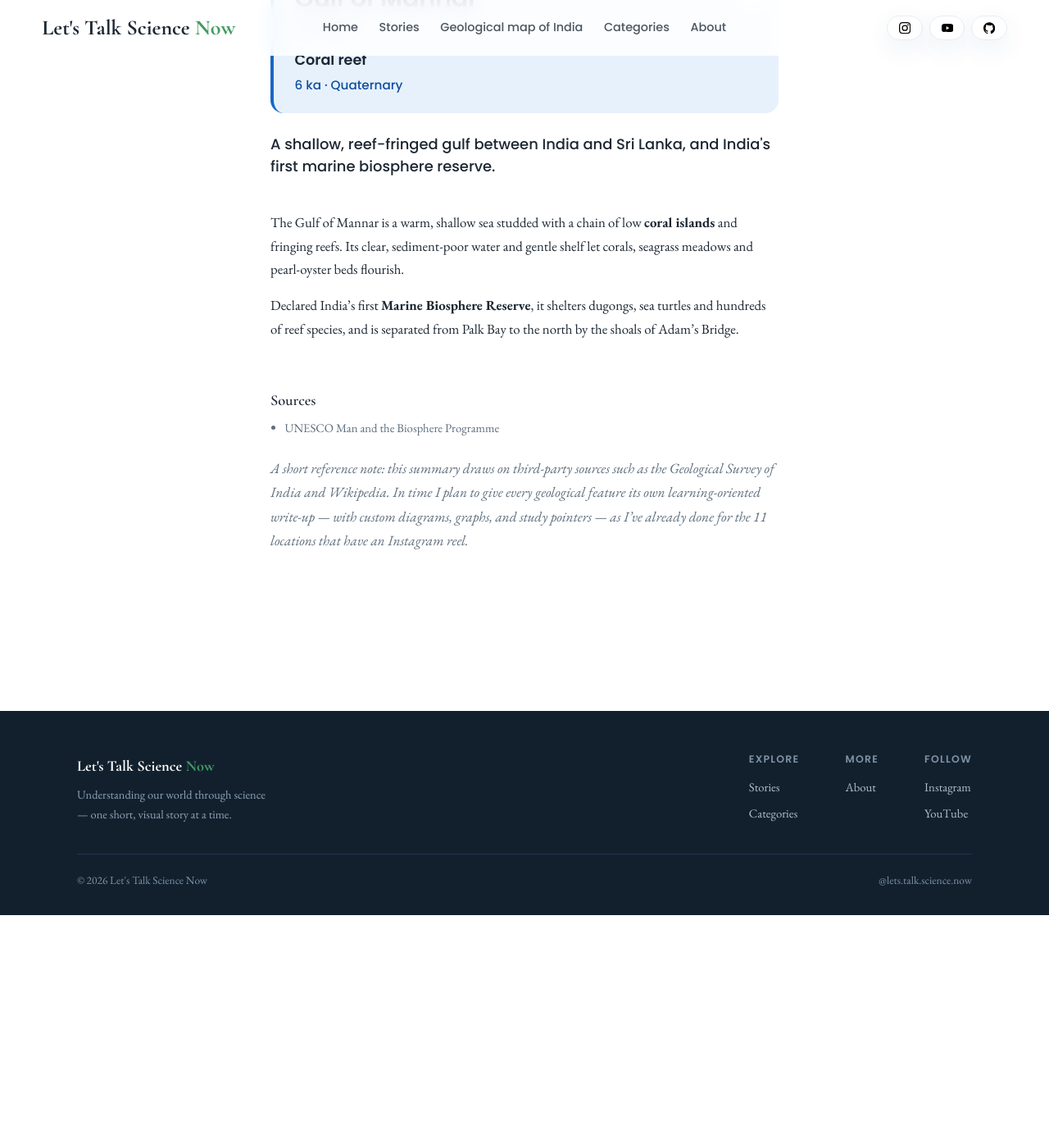
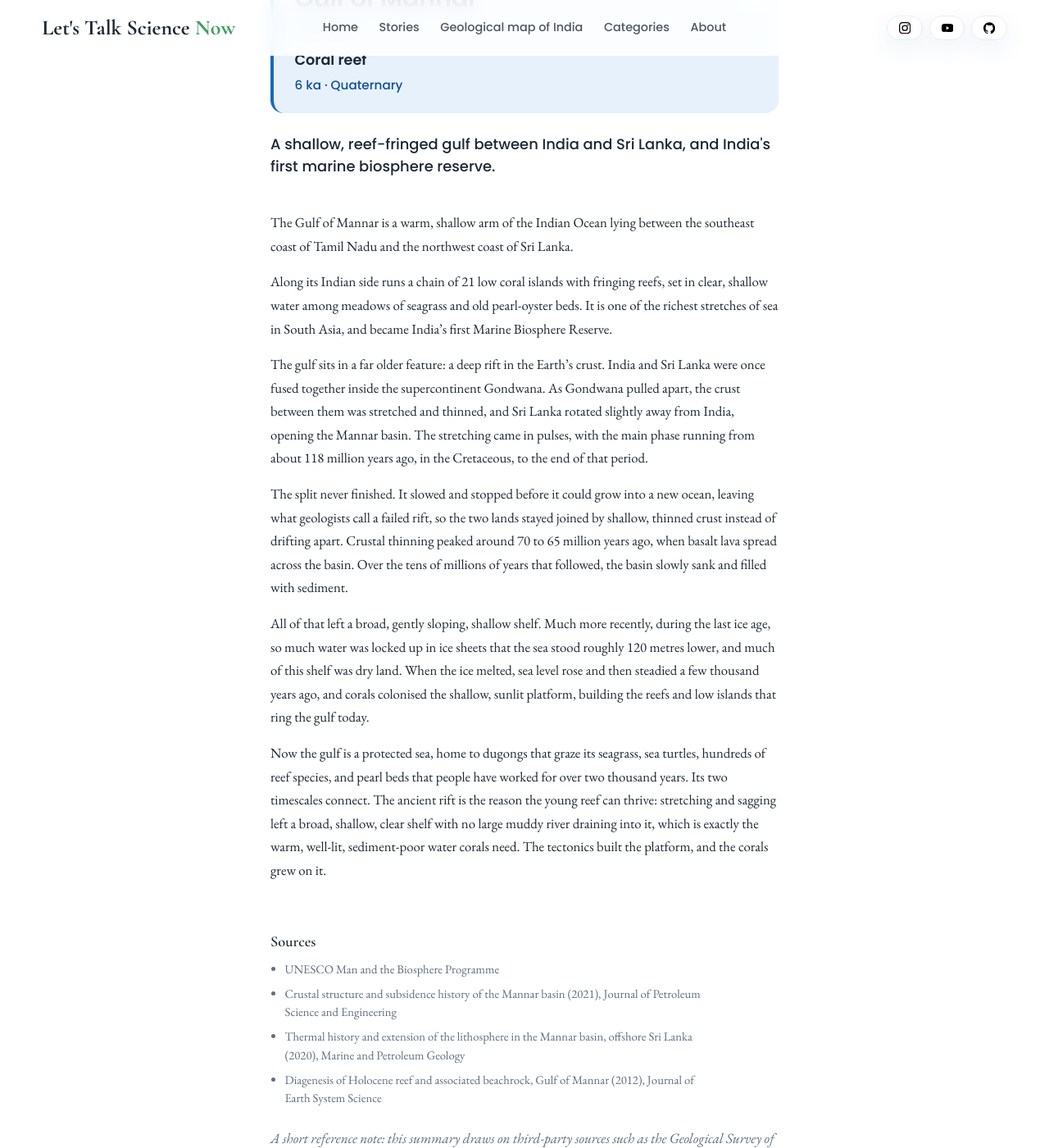
Before and after one commit to Akif-Vohra/LetsTalkScienceNow, a Jekyll site: the page built from _stories/gulf-of-mannar/index.md, in a window 1280 px wide and 1400 px high, scrolled down 223 px. Shown: the whole window at 82% size. Built offline with Jekyll 4.4.1, drawn with Linux system fonts in a browser that asks for light colours; before the commit the page ends 1339 px from its top, so only the background shows below that.

Commit message:
Content: rewrite Gulf of Mannar as sourced teaching-first article; allow description-first openings in writing-voice
- Gulf of Mannar now follows the what/description/formation/evolution/present arc,
  with rift-basin + Holocene-reef history backed by basin-geology studies (added to sources)
- writing-voice.md: a plain description opener is fine; drop the 'open with a question' pressure

```diff
--- a/_stories/gulf-of-mannar/index.md
+++ b/_stories/gulf-of-mannar/index.md
@@ -8,6 +8,9 @@ age_label: "Holocene coral reef"
 summary: "A shallow, reef-fringed gulf between India and Sri Lanka, and India's first marine biosphere reserve."
 sources:
   - text: "UNESCO Man and the Biosphere Programme"
+  - text: "Crustal structure and subsidence history of the Mannar basin (2021), Journal of Petroleum Science and Engineering"
+  - text: "Thermal history and extension of the lithosphere in the Mannar basin, offshore Sri Lanka (2020), Marine and Petroleum Geology"
+  - text: "Diagenesis of Holocene reef and associated beachrock, Gulf of Mannar (2012), Journal of Earth System Science"
 add_on_map: true
 latlng: [9.1, 79.1]
 age_ma: 0.006
@@ -27,6 +30,14 @@ gallery:
     credit: "Deepak2017ind · CC BY-SA 4.0 · via Wikimedia Commons"
 ---
 
-The Gulf of Mannar is a warm, shallow sea studded with a chain of low **coral islands** and fringing reefs. Its clear, sediment-poor water and gentle shelf let corals, seagrass meadows and pearl-oyster beds flourish.
+The Gulf of Mannar is a warm, shallow arm of the Indian Ocean lying between the southeast coast of Tamil Nadu and the northwest coast of Sri Lanka.
 
-Declared India's first **Marine Biosphere Reserve**, it shelters dugongs, sea turtles and hundreds of reef species, and is separated from Palk Bay to the north by the shoals of Adam's Bridge.
+Along its Indian side runs a chain of 21 low coral islands with fringing reefs, set in clear, shallow water among meadows of seagrass and old pearl-oyster beds. It is one of the richest stretches of sea in South Asia, and became India's first Marine Biosphere Reserve.
+
+The gulf sits in a far older feature: a deep rift in the Earth's crust. India and Sri Lanka were once fused together inside the supercontinent Gondwana. As Gondwana pulled apart, the crust between them was stretched and thinned, and Sri Lanka rotated slightly away from India, opening the Mannar basin. The stretching came in pulses, with the main phase running from about 118 million years ago, in the Cretaceous, to the end of that period.
+
+The split never finished. It slowed and stopped before it could grow into a new ocean, leaving what geologists call a failed rift, so the two lands stayed joined by shallow, thinned crust instead of drifting apart. Crustal thinning peaked around 70 to 65 million years ago, when basalt lava spread across the basin. Over the tens of millions of years that followed, the basin slowly sank and filled with sediment.
+
+All of that left a broad, gently sloping, shallow shelf. Much more recently, during the last ice age, so much water was locked up in ice sheets that the sea stood roughly 120 metres lower, and much of this shelf was dry land. When the ice melted, sea level rose and then steadied a few thousand years ago, and corals colonised the shallow, sunlit platform, building the reefs and low islands that ring the gulf today.
+
+Now the gulf is a protected sea, home to dugongs that graze its seagrass, sea turtles, hundreds of reef species, and pearl beds that people have worked for over two thousand years. Its two timescales connect. The ancient rift is the reason the young reef can thrive: stretching and sagging left a broad, shallow, clear shelf with no large muddy river draining into it, which is exactly the warm, well-lit, sediment-poor water corals need. The tectonics built the platform, and the corals grew on it.
```
Also changed, not shown: writing-voice.md (+12 -10 lines).
